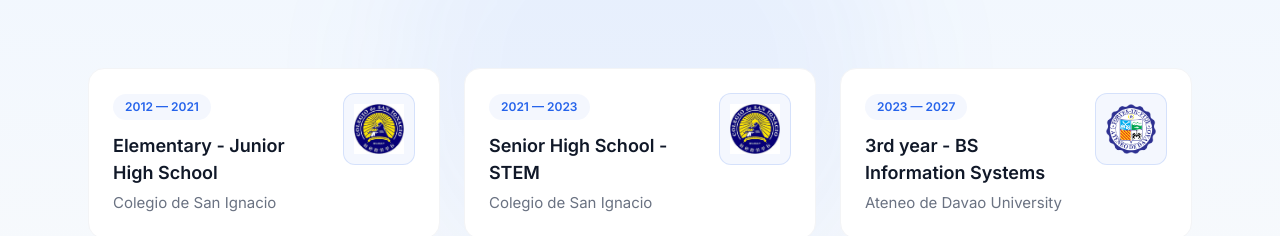
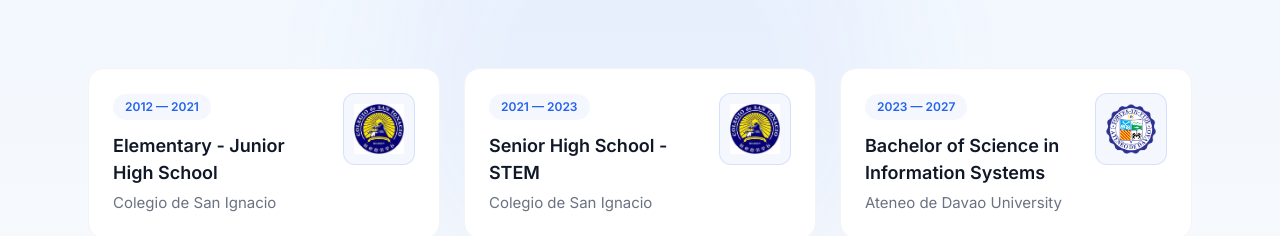
Before and after one commit to luigirenzog/Portfolio, a React (Vite) app: page / in a window 1280 px wide. Shown: the part 2660-2896 px from the top of the page. Built offline with nearby package versions, Linux system fonts and the light colour scheme.

Commit message:
Update education section content

```diff
--- a/src/app/components/education-section.tsx
+++ b/src/app/components/education-section.tsx
@@ -18,7 +18,7 @@
     },
     {
       yearRange: "2023 \u2014 2027",
-      level: "3rd year - BS Information Systems",
+      level: "Bachelor of Science in Information Systems",
       school: "Ateneo de Davao University",
       logo: "src/assets/ADDULogo.jpg",
       logoAlt: "Ateneo de Davao University Logo",
```
